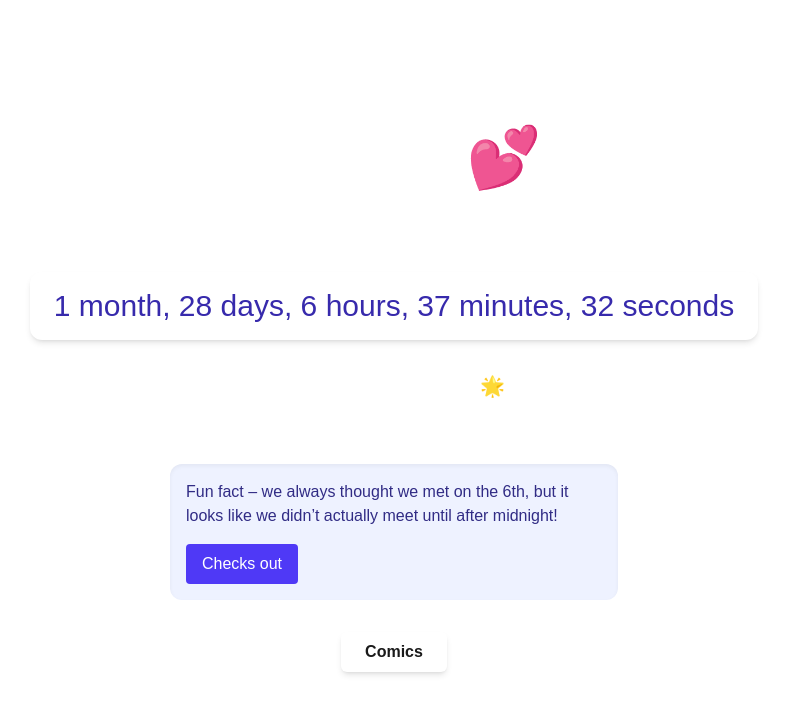
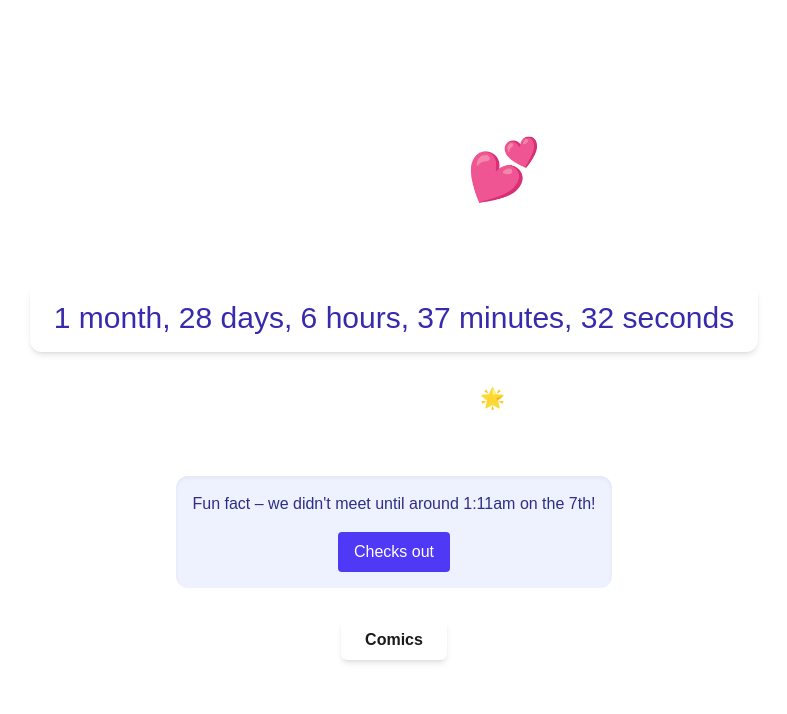
Before and after one commit to Jen000/dreambean, a Next.js app: page / in a window 1280 px wide. Both pictures are taken after a click on the button "Wait, is that right?". Shown: the top 714 px of the page, without its empty margins (246-1033 px from the left). Built offline with nearby package versions, Linux system fonts and the light colour scheme.

Commit message:
center button

```diff
--- a/src/components/funFact.tsx
+++ b/src/components/funFact.tsx
@@ -3,10 +3,10 @@
 import { useState } from 'react';
 
 export default function FunFactToggle() {
- const [showExplanation, setShowExplanation] = useState(false);
+  const [showExplanation, setShowExplanation] = useState(false);
 
   return (
-    <div>
+    <div className="flex flex-col items-center">  {/* Center horizontally */}
       {!showExplanation && (
         <button
           onClick={() => setShowExplanation(true)}
@@ -17,10 +17,9 @@ export default function FunFactToggle() {
       )}
 
       {showExplanation && (
-        <section className="mt-8 max-w-md bg-indigo-50 bg-opacity-30 rounded-xl p-4 text-indigo-900 shadow-inner">
+        <section className="mt-8 max-w-md bg-indigo-50 bg-opacity-30 rounded-xl p-4 text-indigo-900 shadow-inner text-center">
           <p>
-            Fun fact – we always thought we met on the 6th, but it looks like
-            we didn’t actually meet until after midnight!
+            Fun fact – we didn't meet until around 1:11am on the 7th!
           </p>
 
           <button
```
